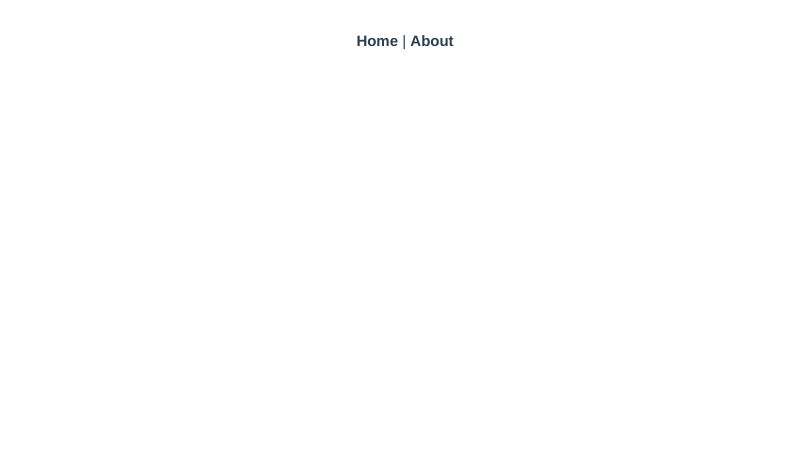
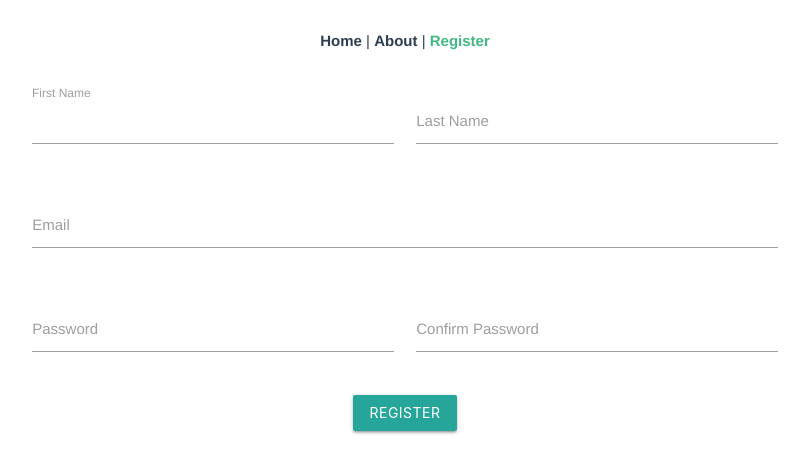
Before and after one commit to fredden87/2dv612-agile, a Vue app in the folder Frontend/: page /#/register in a window 1280 px wide. Shown: the top 472 px of the page, without its empty margins (235-1044 px from the left). Built offline with nearby package versions, Linux system fonts and the light colour scheme.

Commit message:
Creating a simple registration page.

```diff
--- a/Frontend/src/App.vue
+++ b/Frontend/src/App.vue
@@ -2,7 +2,8 @@
   <div id="app">
     <div id="nav">
       <router-link to="/">Home</router-link> |
-      <router-link to="/about">About</router-link>
+      <router-link to="/about">About</router-link> |
+      <router-link to="/register">Register</router-link>
     </div>
     <router-view/>
   </div>
--- a/Frontend/src/router.js
+++ b/Frontend/src/router.js
@@ -1,6 +1,7 @@
 import Vue from 'vue'
 import Router from 'vue-router'
 import Home from './views/Home.vue'
+import Register from './views/Register.vue'
 
 Vue.use(Router)
 
@@ -18,6 +19,11 @@ export default new Router({
       // this generates a separate chunk (about.[hash].js) for this route
       // which is lazy-loaded when the route is visited.
       component: () => import(/* webpackChunkName: "about" */ './views/About.vue')
+    },
+    {
+      path: '/register',
+      name: 'register',
+      component: Register
     }
   ]
 })
--- /dev/null
+++ b/Frontend/src/views/Register.vue
@@ -0,0 +1,68 @@
+<template>
+  <div class="register-wrapper">
+    <div class="row">
+      <form class="col s12">
+        <div class="row">
+          <div class="input-field col s6">
+            <input placeholder="" id="first_name" type="text" class="validate">
+            <label for="first_name">First Name</label>
+          </div>
+          <div class="input-field col s6">
+            <input id="last_name" type="text" class="validate">
+            <label for="last_name">Last Name</label>
+          </div>
+        </div>
+        <div class="row">
+          <div class="input-field col s12">
+            <input id="email" type="email" class="validate">
+            <label for="email">Email</label>
+          </div>
+        </div>
+        <div class="row">
+          <div class="input-field col s6">
+            <input id="password1" type="password" class="validate">
+            <label for="password1">Password</label>
+          </div>
+          <div class="input-field col s6">
+            <input id="password2" type="password" class="validate">
+            <label for="password2">Confirm Password</label>
+          </div>
+        </div>
+
+        <button
+          class="btn
+          waves-effect waves-light"
+          type="submit"
+          name="action"
+          v-on:click="registerUser">
+          Register
+        </button>
+      </form>
+    </div>
+  </div>
+</template>
+
+<script>
+
+export default {
+  name: 'Register',
+  components: {
+
+  },
+  methods: {
+    registerUser: function (event) {
+      event.preventDefault()
+      // Get form data and make API call.
+      console.log('Registering user...')
+    }
+  }
+}
+
+</script>
+
+<style>
+.register-wrapper {
+  width: 60%;
+  margin: 0 auto;
+}
+</style>
```
